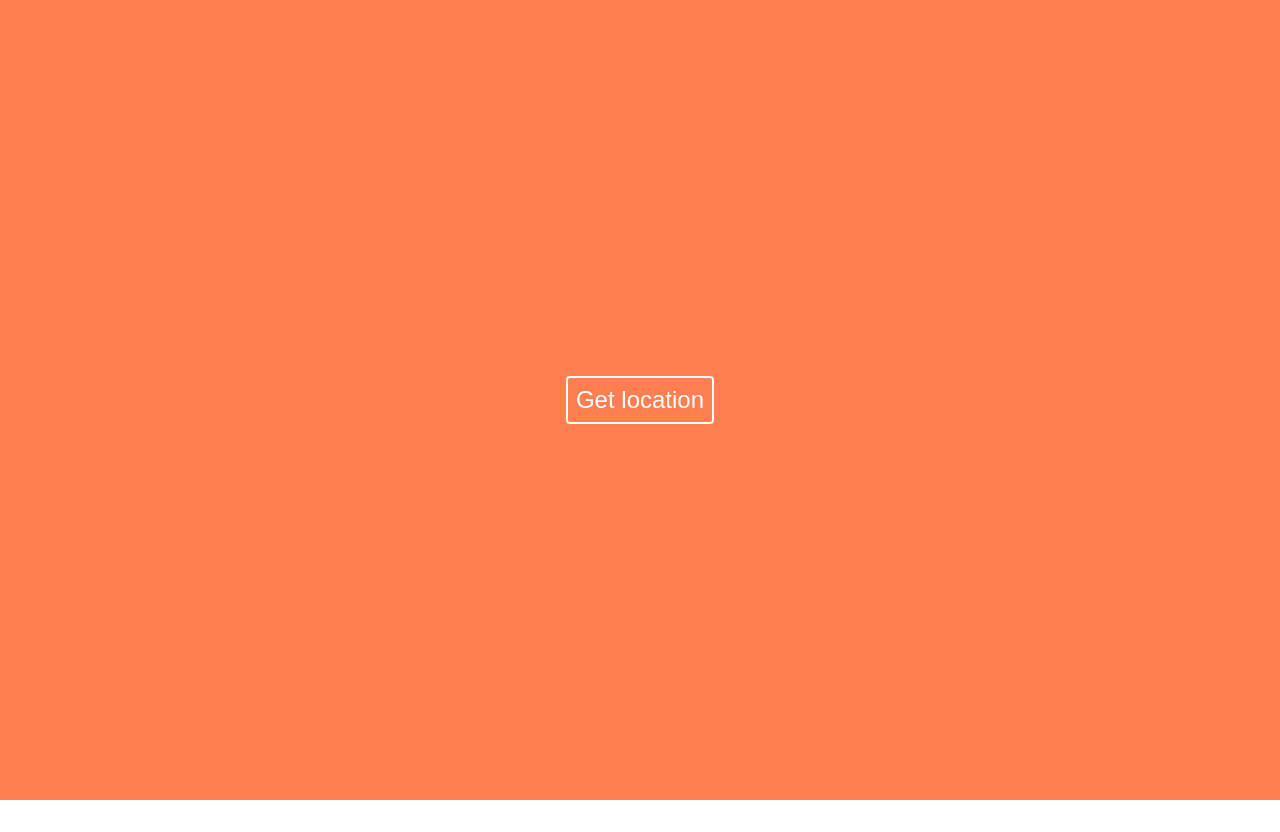
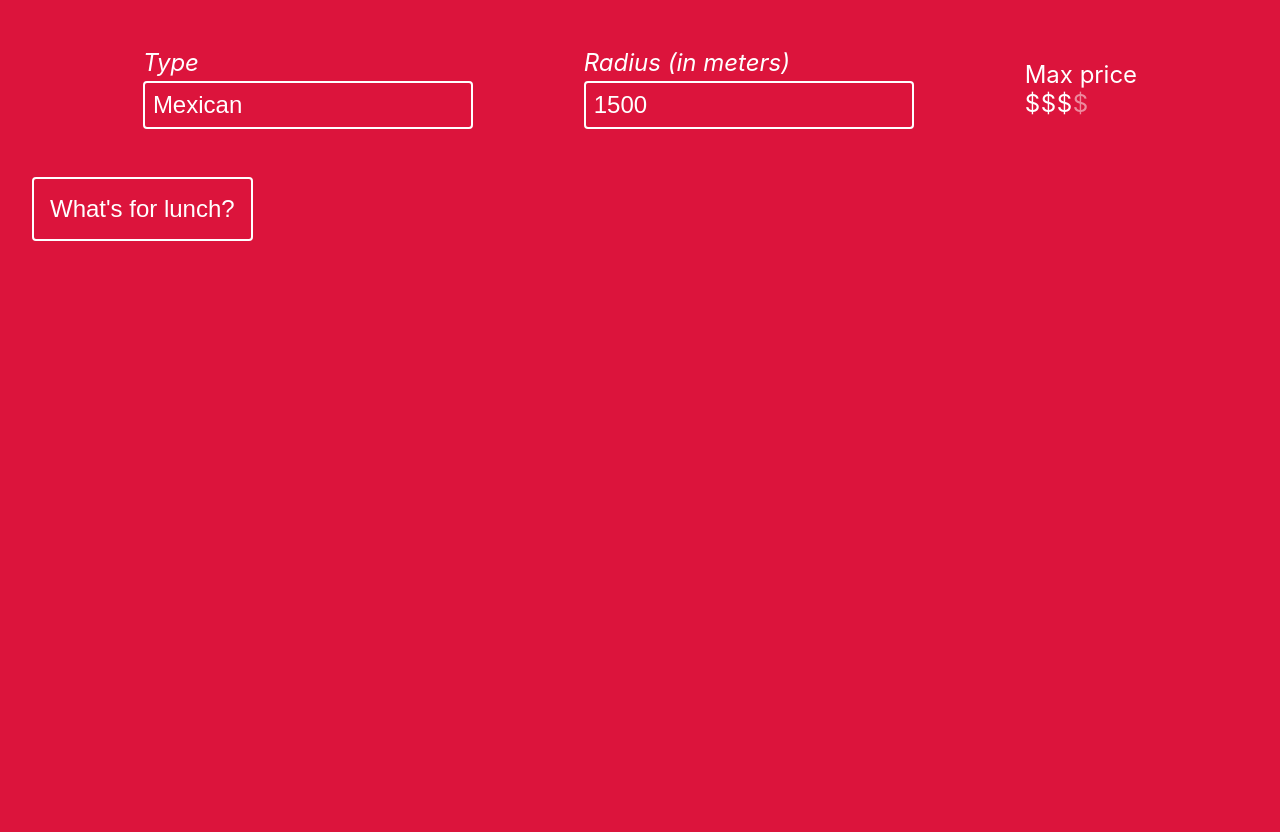
Before and after one commit to Leo-RASPAUD/whatsforlunch, a React app: page / in a window 1280 px wide. Before the commit the page ends 800 px from the top, so only its background shows below. Built offline with nearby package versions, Linux system fonts and the light colour scheme.

Commit message:
Improve colours

```diff
--- a/src/Routes.js
+++ b/src/Routes.js
@@ -1,29 +1,14 @@
-import React, { useContext } from "react";
-import GetLocation from "./components/GetLocation";
-import WhatsForLunch from "./components/WhatsForLunch";
-import {
-  BrowserRouter as Router,
-  Switch,
-  Route,
-  Redirect
-} from "react-router-dom";
-import context from "./context";
+import React from 'react';
+import WhatsForLunch from './components/WhatsForLunch';
+import { BrowserRouter as Router, Switch, Route, Redirect } from 'react-router-dom';
 
 export default function App() {
-  const {
-    state: { coordinates }
-  } = useContext(context);
   return (
     <Router>
       <Switch>
         <Route exact path="/">
-          <GetLocation />
+          <WhatsForLunch />
         </Route>
-        {coordinates && (
-          <Route exact path="/lunch">
-            <WhatsForLunch />
-          </Route>
-        )}
         <Redirect to="/" />
       </Switch>
     </Router>
--- a/src/components/Button.js
+++ b/src/components/Button.js
@@ -3,12 +3,13 @@ import styled from 'styled-components';
 
 const Button = styled.button`
   background: none;
-  border: 2px solid white;
-  padding: 8px;
+  border: 2px solid currentColor;
+  padding: 16px;
   font-size: 24px;
   border-radius: 4px;
   outline: none;
-  color: white;
+  margin: 16px;
+  color: currentColor;
 `;
 
 export default ({ onClick, children }) => {
--- a/src/components/Error.js
+++ b/src/components/Error.js
@@ -3,8 +3,8 @@ import styled from 'styled-components';
 
 const Container = styled.div`
   font-size: 24px;
-  color: white;
   margin: 16px;
+  color: currentColor;
 `;
 
 export default ({ message }) => {
--- a/src/components/GetLocation.js
+++ /dev/null
@@ -1,72 +0,0 @@
-import React, { useState, useContext } from 'react';
-import { useHistory } from 'react-router-dom';
-import Button from './Button';
-import Error from './Error';
-import Progress from './Progress';
-import context from '../context';
-import { actions } from '../reducer';
-import styled from 'styled-components';
-
-const Container = styled.div`
-  display: flex;
-  align-items: center;
-  justify-content: center;
-  background: coral;
-  min-height: 100vh;
-`;
-
-const Wrapper = styled.div`
-  text-align: center;
-`;
-
-export default () => {
-  const history = useHistory();
-  const [loading, setLoading] = useState(false);
-  const {
-    dispatch,
-    state: { errorMessage },
-  } = useContext(context);
-
-  const getLocation = () => {
-    setLoading(true);
-    if (navigator && navigator.geolocation) {
-      navigator.geolocation.getCurrentPosition(
-        position => {
-          const { latitude, longitude } = position.coords;
-          dispatch({
-            type: actions.setCoordinates,
-            payload: { latitude, longitude },
-          });
-          setLoading(false);
-          history.push('/lunch');
-        },
-        error => {
-          console.log(error);
-          dispatch({
-            type: actions.setError,
-            payload: 'Your browser is not compatible or you have blocked the geolocation',
-          });
-          setLoading(false);
-        },
-      );
-    } else {
-      dispatch({
-        type: actions.setError,
-        payload: 'Your browser is not compatible',
-      });
-      setLoading(false);
-    }
-  };
-
-  return (
-    <Container>
-      <Wrapper>
-        <Button variant="contained" color="primary" onClick={getLocation}>
-          Get location
-        </Button>
-        {loading && <Progress />}
-        {errorMessage && <Error message={errorMessage} />}
-      </Wrapper>
-    </Container>
-  );
-};
--- a/src/components/Input.js
+++ b/src/components/Input.js
@@ -5,21 +5,22 @@ const Container = styled.div`
   display: flex;
   flex-direction: column;
   text-align: left;
-  padding: 8px 0;
-  font-size: 16px;
+  padding: 16px 0;
 `;
 
 const Label = styled.label`
   margin-bottom: 4px;
   font-style: italic;
+  font-size: inherit;
 `;
 
 const Input = styled.input`
-  border: 2px solid white;
+  border: 2px solid currentColor;
+  background: transparent;
   border-radius: 4px;
   padding: 8px;
-  font-size: 16px;
-  color: black;
+  color: currentColor;
+  font-size: inherit;
 `;
 
 export default ({ label, onChange, defaultValue }) => {
--- /dev/null
+++ b/src/components/Price.js
@@ -0,0 +1,42 @@
+import React from 'react';
+import styled from 'styled-components';
+
+const Input = styled.input`
+  display: none;
+`;
+
+const Label = styled.label`
+  position: relative;
+  margin-right: 16px;
+  cursor: pointer;
+  opacity: ${props => (props.maxPrice >= props.value ? 1 : 0.5)};
+
+  &:before {
+    font-size: 24px;
+    content: '$';
+    position: absolute;
+  }
+`;
+
+const Radio = ({ onChange, value, maxPrice, disabled, name }) => (
+  <>
+    <Input type="radio" name={name} value={value} onChange={onChange} id={`${name}-${value}`} disabled={disabled} />
+    <Label htmlFor={`${name}-${value}`} maxPrice={maxPrice} value={value} />
+  </>
+);
+
+export default ({ setMaxPrice, maxPrice, disabled, value, name }) => {
+  const setPrice = event => {
+    setMaxPrice(event.target.value);
+  };
+
+  return (
+    <div>
+      <div>Max price</div>
+      <Radio value="1" onChange={setPrice} maxPrice={maxPrice} disabled={disabled} name={name} />
+      <Radio value="2" onChange={setPrice} maxPrice={maxPrice} disabled={disabled} name={name} />
+      <Radio value="3" onChange={setPrice} maxPrice={maxPrice} disabled={disabled} name={name} />
+      <Radio value="4" onChange={setPrice} maxPrice={maxPrice} disabled={disabled} name={name} />
+    </div>
+  );
+};
--- a/src/components/Progress.js
+++ b/src/components/Progress.js
@@ -21,7 +21,7 @@ const Container = styled.span`
 const Spinner = styled.span`
   animation: ${rotate} 1s linear infinite;
   border-radius: 10%;
-  border: 2px solid white;
+  border: 2px solid currentColor;
   box-sizing: border-box;
   display: block;
   height: 24px;
--- /dev/null
+++ b/src/components/ShowPrice.js
@@ -0,0 +1,18 @@
+import React from 'react';
+import styled from 'styled-components';
+
+const Span = styled.span`
+  position: relative;
+  margin-right: 16px;
+ opacity: ${props => (props.price >= props.item ? 1 : 0.5)}
+
+  &:before {
+  font-size: 24px;
+    content: '$';
+    position: absolute;
+  }
+`;
+
+export default ({ price, item }) => {
+  return <Span item={item} price={price} />;
+};
--- a/src/components/Text.js
+++ b/src/components/Text.js
@@ -8,7 +8,7 @@ const Container = styled.div`
 
 const Label = styled.div`
   font-style: italic;
-  color: white;
+  color: currentColor;
 `;
 
 export default ({ label, value }) => {
--- a/src/components/WhatsForLunch.js
+++ b/src/components/WhatsForLunch.js
@@ -1,4 +1,4 @@
-import React, { useState, useContext } from 'react';
+import React, { useState, useContext, useEffect, useCallback } from 'react';
 import context from '../context';
 import Progress from './Progress';
 import Input from './Input';
@@ -7,6 +7,8 @@ import Button from './Button';
 import Error from './Error';
 import OpeningHours from './OpeningHours';
 import Reviews from './Reviews';
+import Price from './Price';
+import ShowPrice from './ShowPrice';
 import baseUrl from '../constants/url';
 import getRandomItem from '../utils/getRandomItem';
 import { actions } from '../reducer';
@@ -14,8 +16,9 @@ import styled from 'styled-components';
 
 const Container = styled.div`
   min-height: 100vh;
-  background-color: coral;
-  text-align: center;
+  background-color: transparent;
+  text-align: left;
+  padding: 16px;
 `;
 
 const InputContainer = styled.div`
@@ -27,6 +30,10 @@ const InputContainer = styled.div`
   }
 `;
 
+const Link = styled.a`
+  color: currentColor;
+`;
+
 export default () => {
   const {
     dispatch,
@@ -36,22 +43,56 @@ export default () => {
   const [noResults, setNoResults] = useState(false);
   const [filter, setFilter] = useState('Mexican');
   const [radius, setRadius] = useState('1500');
+  const [maxPrice, setMaxPrice] = useState('3');
+  const [displayFilters, setDisplayFilters] = useState(true);
 
-  const getPlaceDetails = async placeId => {
+  const getLocation = () => {
+    setLoading(true);
+    if (navigator && navigator.geolocation) {
+      navigator.geolocation.getCurrentPosition(
+        position => {
+          const { latitude, longitude } = position.coords;
+          dispatch({
+            type: actions.setCoordinates,
+            payload: { latitude, longitude },
+          });
+        },
+        error => {
+          console.log(error);
+          dispatch({
+            type: actions.setError,
+            payload: 'Your browser is not compatible or you have blocked the geolocation',
+          });
+          setLoading(false);
+        },
+      );
+    } else {
+      dispatch({
+        type: actions.setError,
+        payload: 'Your browser is not compatible',
+      });
+      setLoading(false);
+    }
+  };
+
+  const getPlaceDetails = useCallback(
+    async placeId => {
       dispatch({ type: actions.setRestaurant, payload: null });
       const result = await fetch(`${baseUrl}/details?place_id=${placeId}`);
       const json = await result.json();
       dispatch({ type: actions.setRestaurant, payload: json.result });
       setLoading(false);
-  };
+    },
+    [dispatch],
+  );
 
-  const getRestaurants = async () => {
+  const getRestaurants = useCallback(async () => {
     setNoResults(false);
     setLoading(true);
     dispatch({ type: actions.setRestaurants, payload: [] });
 
     const result = await fetch(
-      `${baseUrl}?location=${coordinates.latitude},${coordinates.longitude}&type=restaurant&keyword=${filter}&radius=${radius}`,
+      `${baseUrl}?location=${coordinates.latitude},${coordinates.longitude}&type=restaurant&keyword=${filter}&radius=${radius}&maxprice=${maxPrice}`,
     );
     const json = await result.json();
     const results = json.results;
@@ -65,15 +106,29 @@ export default () => {
       setNoResults(true);
       dispatch({ type: actions.setRestaurant, payload: null });
     }
-  };
+  }, [coordinates, dispatch, getPlaceDetails, filter, radius, maxPrice]);
+
+  useEffect(() => {
+    if (coordinates) {
+      getRestaurants();
+    }
+  }, [coordinates]); // eslint-disable-line
 
   return (
     <Container>
+      {displayFilters && (
         <InputContainer>
           <Input label="Type" onChange={event => setFilter(event.target.value)} defaultValue={filter} />
           <Input label="Radius (in meters)" onChange={event => setRadius(event.target.value)} defaultValue={radius} />
+          <Price setMaxPrice={setMaxPrice} maxPrice={maxPrice} name="maxPrice" />
         </InputContainer>
-      <Button variant="contained" color="primary" onClick={getRestaurants} disabled={!coordinates}>
+      )}
+      <Button
+        variant="contained"
+        color="primary"
+        onClick={coordinates ? getRestaurants : getLocation}
+        disabled={!coordinates}
+      >
         What's for lunch?
       </Button>
       {loading && <Progress />}
@@ -88,18 +143,22 @@ export default () => {
             }}
           >
             <Text label="Name" value={restaurant.name} />
-            <a href={restaurant.url} target="_blank" rel="noopener noreferrer">
+            <Link href={restaurant.url} target="_blank" rel="noopener noreferrer">
               Details
-            </a>
+            </Link>
           </div>
           <Text label="Address" value={restaurant.formatted_address} />
           <Text label="Phone number" value={restaurant.formatted_phone_number} />
           <Text label="Rating" value={restaurant.rating} />
           <Text label="Number of ratings" value={restaurant.user_ratings_total} />
           <OpeningHours openingHours={restaurant.opening_hours} />
-          {restaurant.price_level && <Text label="Price level" value={restaurant.price_level} />}
-
-          <div style={{ color: 'coral', marginTop: 16 }}>Reviews</div>
+          <div>
+            <div>Price</div>
+            {[1, 2, 3, 4].map(item => (
+              <ShowPrice key={item} price={restaurant.price_level} item={item} />
+            ))}
+          </div>
+          <div style={{ marginTop: 16 }}>Reviews</div>
           <Reviews reviews={restaurant.reviews} />
         </div>
       )}
--- a/src/context.js
+++ b/src/context.js
@@ -1,10 +1,10 @@
-import { createContext } from "react";
+import { createContext } from 'react';
 
 export const initialState = {
   restaurants: [],
   restaurant: null,
   coordinates: null,
-  errorMessage: ""
+  errorMessage: '',
 };
 
 const context = createContext(initialState);
--- a/src/styles.css
+++ b/src/styles.css
@@ -1,5 +1,8 @@
 body {
+  background-color: crimson;
+  color: white;
   font-family: -apple-system, BlinkMacSystemFont, 'Segoe UI', 'Roboto', 'Oxygen', 'Ubuntu', 'Cantarell', 'Fira Sans',
     'Droid Sans', 'Helvetica Neue', sans-serif;
+  font-size: 24px;
   margin: 0px;
 }
```
Also changed, not shown: src/reducer.js (+8 -8 lines). Lines whose indentation alone changed are shown as unchanged.
